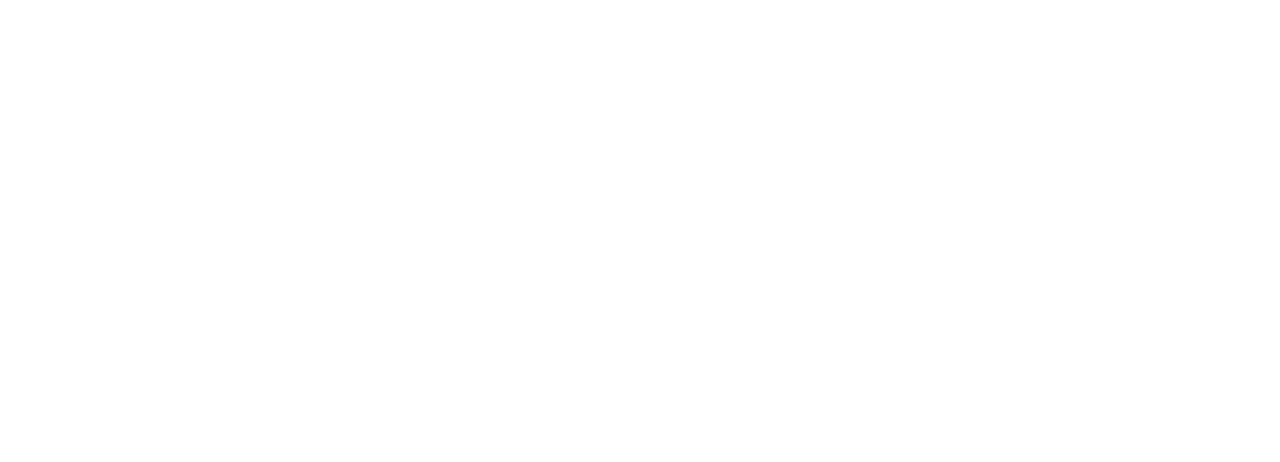
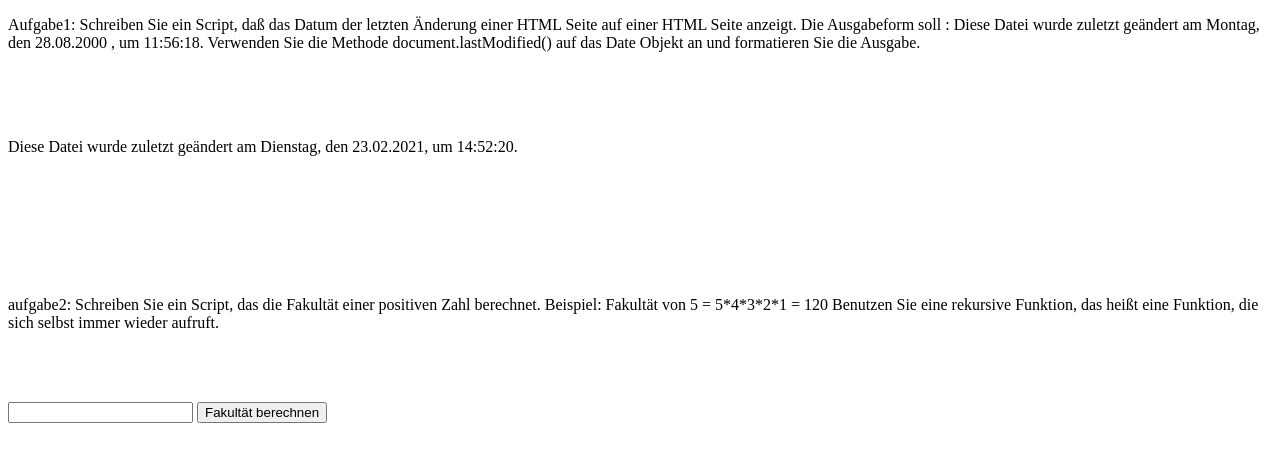
Before and after one commit to urfels/uebung23-02-2021, a plain HTML site: page index.html in a window 1280 px wide. Drawn offline with Linux system fonts and the light colour scheme.

Commit message:
aufgabe 1 vollständig augabe 2 fehlerhaft

```diff
--- a/index.html
+++ b/index.html
@@ -4,9 +4,38 @@
     <meta charset="utf-8">
     <meta name="viewport" content="width=device-width, initial-scale=1">
     <script src="js/javascript.js"></script>
+    <script src="js/js.js"></script>
     <title>Uebung 23.02.2021</title>
   </head>
-  <body>
+  <body onload="datumLetzteSeitenAenderung()">
+<p>Aufgabe1: Schreiben Sie ein Script, daß das Datum der letzten Änderung einer HTML Seite auf einer HTML Seite anzeigt.
+Die Ausgabeform soll : Diese Datei wurde zuletzt geändert am Montag, den 28.08.2000 , um 11:56:18.
+Verwenden Sie die Methode document.lastModified() auf das Date Objekt an und formatieren Sie die Ausgabe.  </p>
 
+</br>
+</br>
+</br>
+<p id="letzeAenderung"></p>
+</br>
+</br>
+</br>
+</br>
+</br>
+</br>
+
+<p>aufgabe2: Schreiben Sie ein Script, das die Fakultät einer positiven Zahl berechnet.
+Beispiel: Fakultät von 5 = 5*4*3*2*1 = 120
+Benutzen Sie eine rekursive Funktion, das heißt eine Funktion, die sich selbst immer
+wieder aufruft.</p>
+
+</br>
+</br>
+</br>
+<input id="input" type="text">
+<button type="submit" onclick="fakultätBerechnen()">Fakultät berechnen</button>
+<p id="ergebnis"> </p>
+
+</br>
+</br>
   </body>
 </html>
--- a/js/javascript.js
+++ b/js/javascript.js
@@ -0,0 +1,24 @@
+function datumLetzteSeitenAenderung(){
+  var lastModified1 = document.lastModified;
+  var lastModified = new Date(Date.parse(document.lastModified));
+  var tag =  new Array("Sonntag","Montag","Dienstag", "Mittwoch","Donnerstag","Freitag","Samstag");
+
+  var datum = lastModified.getDate();
+  var tag = tag[lastModified.getDay()];
+  var monat = lastModified.getMonth() + 1;
+  var jahr = lastModified.getFullYear();
+  var stunden = lastModified.getHours();
+  var minuten = lastModified.getMinutes();
+  var sekunden = lastModified.getSeconds();
+
+  console.log(lastModified);
+  if (tag<10) {
+    tag = "0" + tag;
+
+  }
+if (monat<10) {
+  monat = "0" + monat;
+
+}
+  document.getElementById("letzeAenderung").innerHTML = "Diese Datei wurde zuletzt geändert am " + tag + ", den " + datum+"."+monat+ "." +jahr+", " +"um "+ stunden+":"+minuten+":"+sekunden + ".";
+}
--- /dev/null
+++ b/js/js.js
@@ -0,0 +1,8 @@
+function fakultätBerechnen(n){
+  var n = document.getElementById("input").value;
+
+  if (n <= 2) {
+    document.getElementById("ergebnis").innerHTML = n;
+  }
+   n*fakultätBerechnen(n-1);
+}
```
